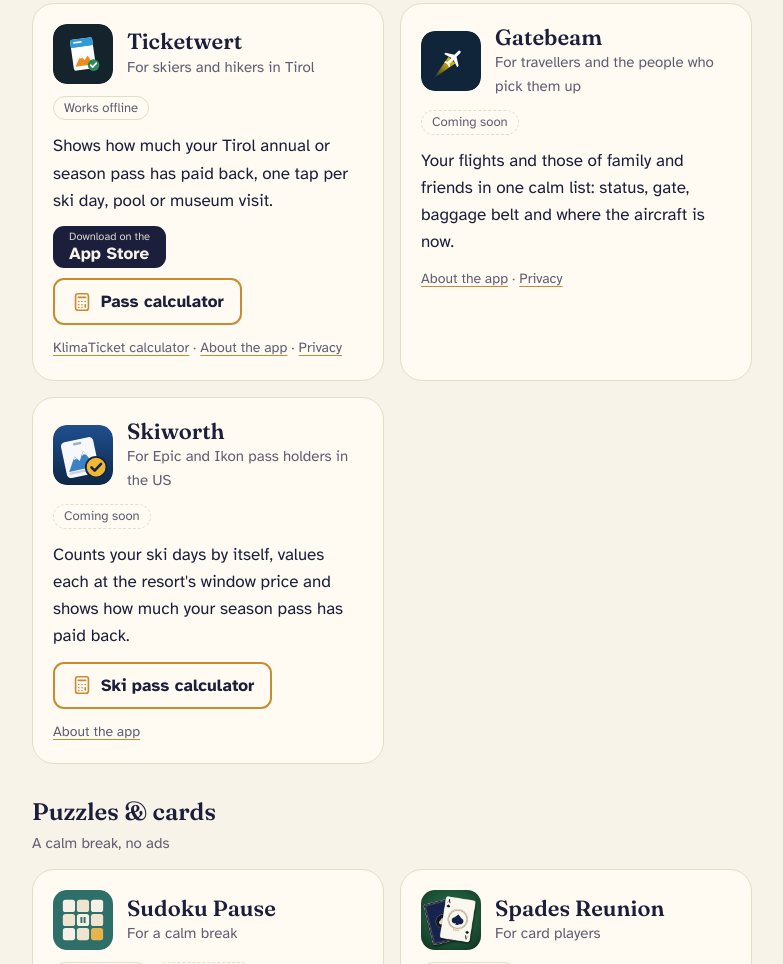
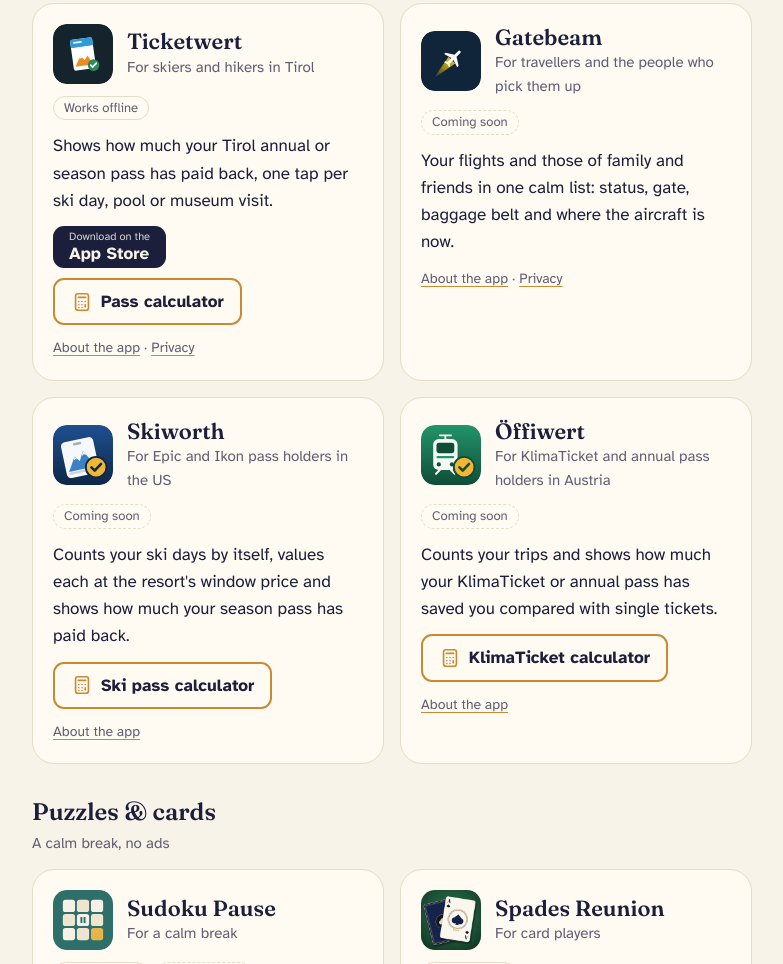
Before and after one commit to calm-apps-lab/calm-apps-lab.github.io, a plain HTML site: page index.html in a window 1280 px wide. Shown: the part 352-1316 px from the top of the page, without its empty margins (248-1031 px from the left). Drawn offline with Linux system fonts and the light colour scheme.

Commit message:
Add files via upload

```diff
--- a/index.html
+++ b/index.html
@@ -70,7 +70,7 @@
         <div class="chips"><span class="off">Works offline</span></div>
         <p>Shows how much your Tirol annual or season pass has paid back, one tap per ski day, pool or museum visit.</p>
         <div class="acts"><a class="badge" href="https://apps.apple.com/app/id6835076160"><small>Download on the</small><b>App Store</b></a><a class="trybtn" href="tw/rechner.html?lang=en"><svg viewBox="0 0 24 24" fill="none" stroke="currentColor" stroke-width="1.8" stroke-linecap="round" aria-hidden="true"><rect x="5" y="3" width="14" height="18" rx="2.5"/><path d="M8 7h8M8.5 11.5h.01M12 11.5h.01M15.5 11.5h.01M8.5 15h.01M12 15h.01M15.5 15v2.5M8.5 18h.01M12 18h.01"/></svg>Pass calculator</a></div>
-        <p class="more"><a href="tw/klimaticket-rechner.html?lang=en">KlimaTicket calculator</a> · <a href="tw/">About the app</a> · <a href="tw/privacy.html">Privacy</a></p>
+        <p class="more"><a href="tw/">About the app</a> · <a href="tw/privacy.html">Privacy</a></p>
       </article>
       <article class="app">
         <a class="top" href="gb/"><img src="gb/icon.svg" alt=""><div><h3>Gatebeam</h3><p class="for">For travellers and the people who pick them up</p></div></a>
@@ -85,6 +85,13 @@
         <p>Counts your ski days by itself, values each at the resort's window price and shows how much your season pass has paid back.</p>
         <div class="acts"><a class="trybtn" href="sw/calculator.html"><svg viewBox="0 0 24 24" fill="none" stroke="currentColor" stroke-width="1.8" stroke-linecap="round" aria-hidden="true"><rect x="5" y="3" width="14" height="18" rx="2.5"/><path d="M8 7h8M8.5 11.5h.01M12 11.5h.01M15.5 11.5h.01M8.5 15h.01M12 15h.01M15.5 15v2.5M8.5 18h.01M12 18h.01"/></svg>Ski pass calculator</a></div>
         <p class="more"><a href="sw/">About the app</a></p>
+      </article>
+      <article class="app">
+        <a class="top" href="ow/?lang=en"><img src="ow/icon.svg" alt=""><div><h3>Öffiwert</h3><p class="for">For KlimaTicket and annual pass holders in Austria</p></div></a>
+        <div class="chips"><span class="soon">Coming soon</span></div>
+        <p>Counts your trips and shows how much your KlimaTicket or annual pass has saved you compared with single tickets.</p>
+        <div class="acts"><a class="trybtn" href="ow/rechner.html?lang=en"><svg viewBox="0 0 24 24" fill="none" stroke="currentColor" stroke-width="1.8" stroke-linecap="round" aria-hidden="true"><rect x="5" y="3" width="14" height="18" rx="2.5"/><path d="M8 7h8M8.5 11.5h.01M12 11.5h.01M15.5 11.5h.01M8.5 15h.01M12 15h.01M15.5 15v2.5M8.5 18h.01M12 18h.01"/></svg>KlimaTicket calculator</a></div>
+        <p class="more"><a href="ow/?lang=en">About the app</a></p>
       </article>
       </div>
     </section>
--- a/sitemap.xml
+++ b/sitemap.xml
@@ -3,7 +3,8 @@
   <url><loc>https://calmappslab.com/</loc></url>
   <url><loc>https://calmappslab.com/tw/</loc></url>
   <url><loc>https://calmappslab.com/tw/rechner.html</loc></url>
-  <url><loc>https://calmappslab.com/tw/klimaticket-rechner.html</loc></url>
+  <url><loc>https://calmappslab.com/ow/</loc></url>
+  <url><loc>https://calmappslab.com/ow/rechner.html</loc></url>
   <url><loc>https://calmappslab.com/sw/</loc></url>
   <url><loc>https://calmappslab.com/sw/calculator.html</loc></url>
   <url><loc>https://calmappslab.com/pp/</loc></url>
```
